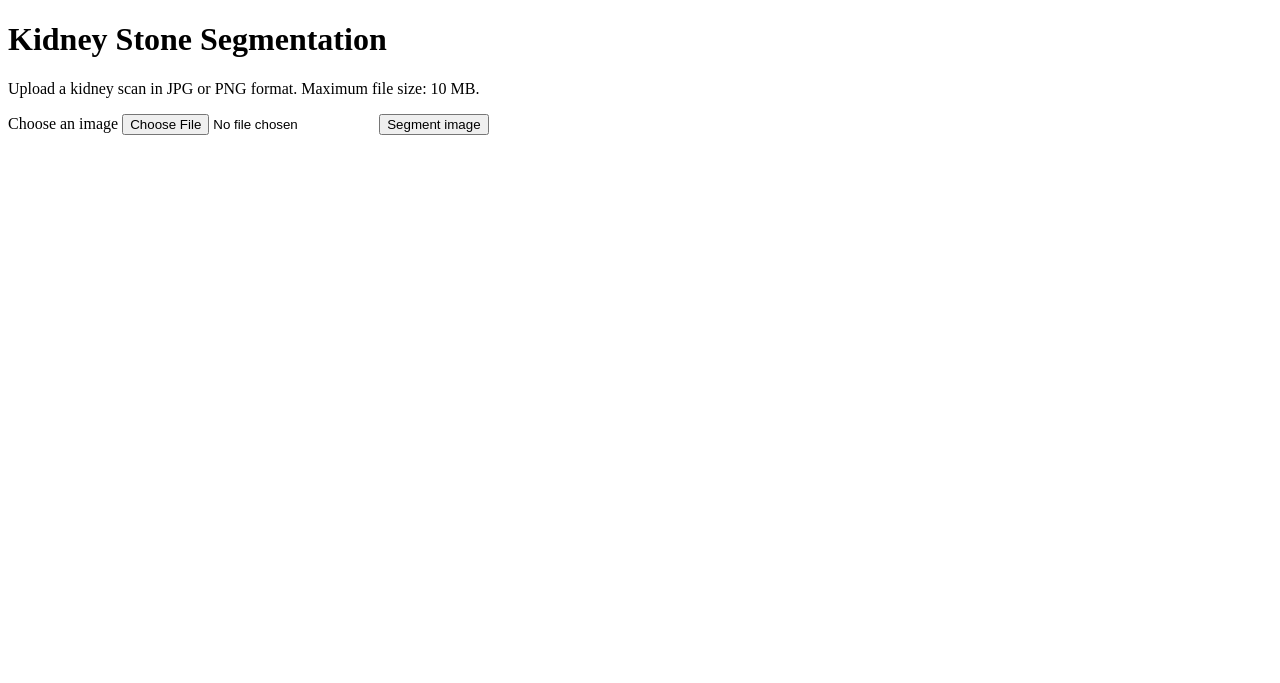
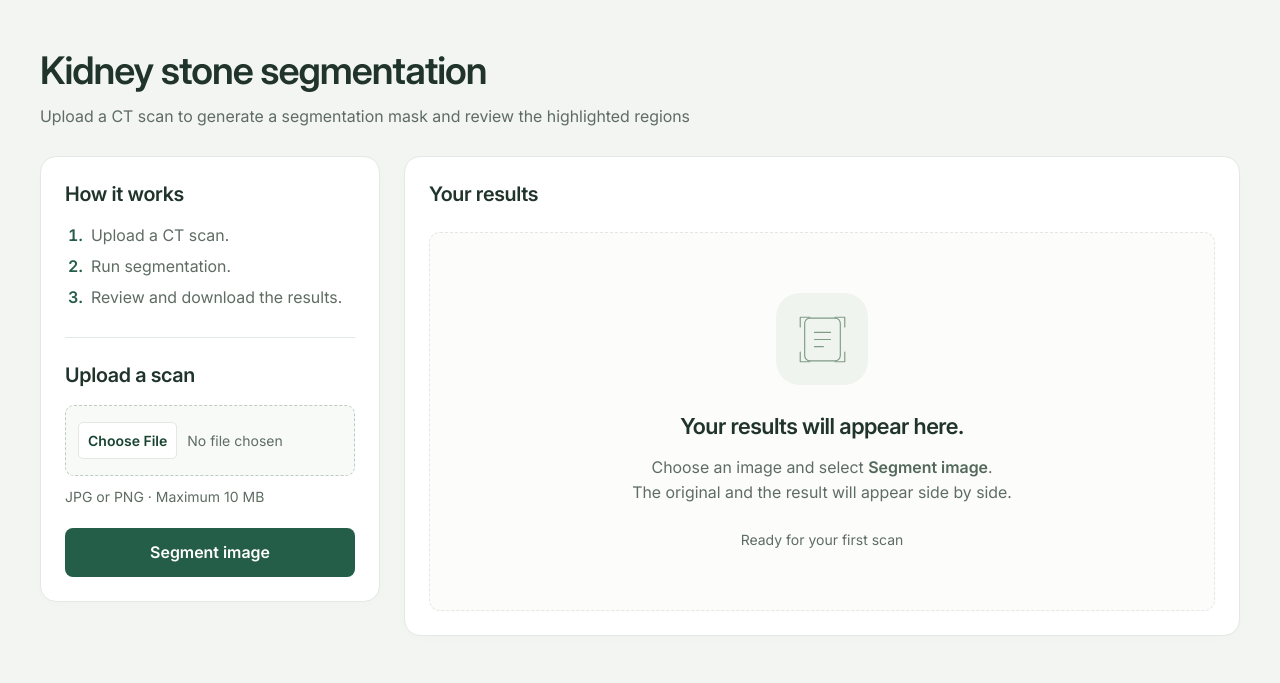
Before and after one commit to pprykhodko/kidney-stones-segmentation-app, a Flask app: page / in a window 1280 px wide. Shown: the top 683 px of the page. Run offline with Flask 3, Linux system fonts and the light colour scheme; some libraries are stand-ins or nearby versions.

Commit message:
feat: connect front-end interface

```diff
--- /dev/null
+++ b/src/static/css/style.css
@@ -0,0 +1,250 @@
+@font-face {
+    font-family: "Inter";
+    src: url("../fonts/InterVariable.woff2") format("woff2");
+    font-style: normal;
+    font-weight: 100 900;
+    font-display: swap;
+}
+
+:root {
+    --background: #f3f5f2;
+    --text: #20342c;
+    --muted: #5e6c63;
+    --border: #e2e8e2;
+    --green: #245d48;
+    --green-dark: #194432;
+    --green-light: #eaf2eb;
+    --text-small: 14px;
+}
+
+* { box-sizing: border-box; }
+
+body {
+    margin: 0;
+    background: var(--background);
+    color: var(--text);
+    font-family: "Inter", Arial, sans-serif;
+    font-size: 16px;
+    line-height: 1.55;
+}
+
+a { color: inherit; }
+button, input { font: inherit; }
+:focus-visible { outline: 3px solid #76ad8b; outline-offset: 4px; }
+
+/* Page layout */
+.page { max-width: 1360px; margin: 0 auto; padding: 48px 40px; }
+.page-heading { margin-bottom: 28px; }
+
+h1 {
+    margin: 0 0 10px;
+    font-size: clamp(28px, 3vw, 38px);
+    line-height: 1.2;
+    font-weight: 600;
+    letter-spacing: -1px;
+}
+
+.page-heading > p:last-child { max-width: 800px; margin: 0; color: var(--muted); }
+h2 { margin: 0; font-size: 20px; font-weight: 600; line-height: 1.35; letter-spacing: -0.3px; }
+h3 { margin: 0; font-size: 20px; font-weight: 600; }
+.muted { color: var(--muted); }
+
+.workspace {
+    display: grid;
+    grid-template-columns: 340px minmax(0, 1fr);
+    align-items: start;
+    gap: 24px;
+}
+
+.panel {
+    min-width: 0;
+    padding: 24px;
+    border: 1px solid var(--border);
+    border-radius: 16px;
+    background: #fff;
+    box-shadow: 0 3px 12px #20342c03;
+}
+
+/* Upload form */
+.upload-panel > h2 { margin-bottom: 16px; }
+.upload-panel form { margin: 0; }
+.file-input {
+    width: 100%;
+    min-width: 0;
+    padding: 16px 12px;
+    color: var(--muted);
+    font-size: var(--text-small);
+    border: 1px dashed #bdcdc0;
+    border-radius: 9px;
+    background: #f8faf7;
+}
+
+.file-input::file-selector-button {
+    margin-right: 10px;
+    padding: 7px 9px;
+    color: var(--green-dark);
+    background: #fff;
+    border: 1px solid var(--border);
+    border-radius: 5px;
+    font: inherit;
+    font-weight: 600;
+    cursor: pointer;
+}
+
+.file-hint { margin: 10px 0 20px; color: var(--muted); font-size: var(--text-small); }
+.button {
+    display: inline-flex;
+    justify-content: center;
+    align-items: center;
+    gap: 14px;
+    min-height: 48px;
+    padding: 12px 18px;
+    border: 1px solid transparent;
+    border-radius: 8px;
+    font-size: 16px;
+    font-weight: 600;
+    line-height: 1.4;
+    text-decoration: none;
+    cursor: pointer;
+    transition: background-color 150ms, border-color 150ms;
+}
+
+.button-primary { background: var(--green); color: #fff; }
+.button-primary:hover { background: var(--green-dark); }
+.button-secondary { background: #fff; border-color: var(--border); }
+.button-secondary:hover { background: #f3f6f1; border-color: #b9c7bd; }
+.submit-button { width: 100%; justify-content: center; }
+.guide { margin: 0 0 24px; padding-bottom: 24px; border-bottom: 1px solid var(--border); }
+.guide ol { margin: 12px 0 0; padding-left: 22px; color: var(--muted); }
+.guide li { padding: 3px 0 3px 4px; }
+.guide li::marker { color: var(--green); font-weight: 600; }
+.error-message {
+    margin: 0 0 18px;
+    padding: 12px;
+    color: #923d31;
+    background: #fff1ed;
+    border: 1px solid #f2d4cb;
+    border-radius: 8px;
+    font-size: var(--text-small);
+    overflow-wrap: anywhere;
+}
+
+/* Results and the initial empty state */
+.results-panel { display: flex; flex-direction: column; min-height: 480px; }
+.results-header {
+    display: flex;
+    align-items: center;
+    justify-content: space-between;
+    flex-wrap: wrap;
+    gap: 14px;
+    margin-bottom: 24px;
+}
+
+.status-badge {
+    display: inline-flex;
+    align-items: center;
+    gap: 6px;
+    padding: 5px 9px;
+    color: var(--green);
+    background: var(--green-light);
+    border-radius: 6px;
+    font-size: var(--text-small);
+    font-weight: 600;
+}
+
+.empty-state {
+    flex: 1;
+    min-height: 340px;
+    padding: 48px 14px;
+    display: flex;
+    flex-direction: column;
+    align-items: center;
+    justify-content: center;
+    text-align: center;
+    border: 1px dashed var(--border);
+    border-radius: 11px;
+    background: #fcfdfb;
+}
+
+.empty-icon {
+    display: grid;
+    place-items: center;
+    width: 92px;
+    height: 92px;
+    margin-bottom: 24px;
+    background: #f0f4ef;
+    border-radius: 24px;
+}
+
+.empty-icon svg { width: 57px; height: 57px; stroke: #809b86; stroke-width: 1.3; stroke-linecap: round; stroke-linejoin: round; }
+.empty-state h3 { font-size: 22px; font-weight: 600; letter-spacing: -0.5px; }
+.empty-state p { margin: 12px 0 24px; color: var(--muted); font-size: 16px; }
+.empty-state strong { color: #53685a; font-weight: 600; }
+.empty-label { color: var(--muted); font-size: var(--text-small); }
+
+.scan-grid { display: grid; grid-template-columns: repeat(2, minmax(0, 1fr)); gap: 16px; }
+.scan-grid-single { grid-template-columns: 1fr; }
+.scan-card { min-width: 0; margin: 0; overflow: hidden; border: 1px solid var(--border); border-radius: 10px; }
+.scan-card figcaption {
+    padding: 14px 16px;
+    display: flex;
+    align-items: center;
+    justify-content: space-between;
+    flex-wrap: wrap;
+    gap: 6px;
+    font-size: 16px;
+    font-weight: 600;
+}
+
+.scan-card figcaption span { color: var(--muted); font-size: var(--text-small); font-weight: 400; }
+.scan-image { aspect-ratio: 4 / 3; display: flex; align-items: center; justify-content: center; background: #111814; }
+.scan-image img { display: block; width: 100%; height: 100%; object-fit: contain; }
+.scan-grid-single .scan-image { max-height: 460px; }
+.result-actions {
+    display: flex;
+    align-items: center;
+    justify-content: space-between;
+    flex-wrap: wrap;
+    gap: 14px;
+    padding: 20px 0;
+}
+
+.result-note { display: flex; align-items: center; gap: 8px; margin: 0; color: var(--muted); font-size: var(--text-small); }
+.legend-dot { flex-shrink: 0; width: 7px; height: 7px; border-radius: 50%; background: #00cb55; }
+.download-actions { display: flex; flex-wrap: wrap; gap: 8px; }
+.download-actions .button { min-height: 44px; padding: 10px 14px; font-size: var(--text-small); }
+.mask-details { padding-top: 16px; border-top: 1px solid var(--border); }
+.mask-details summary { padding: 6px 0; cursor: pointer; font-size: 16px; font-weight: 600; }
+.mask-details summary span { margin-left: 9px; color: var(--muted); font-size: var(--text-small); font-weight: 400; }
+.mask-preview { padding-top: 16px; }
+.mask-preview img { display: block; width: 100%; max-width: 420px; max-height: 420px; object-fit: contain; border-radius: 8px; background: #111814; }
+.mask-preview p { margin: 12px 0 0; font-size: var(--text-small); }
+
+/* Tablet and mobile layout */
+@media (max-width: 1100px) {
+    .page { padding: 40px 28px; }
+    .workspace { grid-template-columns: 300px minmax(0, 1fr); gap: 20px; }
+    .scan-image { max-height: 430px; }
+}
+
+@media (max-width: 900px) {
+    .page { padding: 28px 20px; }
+    .page-heading { margin-bottom: 24px; }
+    .workspace { grid-template-columns: 1fr; }
+    .results-panel { min-height: 400px; }
+    .empty-state { min-height: 280px; padding: 34px 10px; }
+    .empty-state h3 { font-size: 20px; }
+    .empty-state br { display: none; }
+}
+
+@media (max-width: 560px) {
+    .page { padding: 24px 16px; }
+    .panel { padding: 20px; border-radius: 13px; }
+    .scan-grid { grid-template-columns: 1fr; }
+    .download-actions { width: 100%; flex-direction: column; }
+    .download-actions .button { width: 100%; }
+}
+
+@media (prefers-reduced-motion: reduce) {
+    .button { transition: none; }
+}
--- a/src/templates/index.html
+++ b/src/templates/index.html
@@ -4,40 +4,102 @@
     <meta charset="UTF-8">
     <meta name="viewport" content="width=device-width, initial-scale=1.0">
     <title>Kidney Stone Segmentation</title>
+    <link rel="stylesheet" href="{{ url_for('static', filename='css/style.css') }}">
 </head>
 <body>
-    <main>
-        <h1>Kidney Stone Segmentation</h1>
-        <p>Upload a kidney scan in JPG or PNG format. Maximum file size: 10 MB.</p>
+    <main class="page">
+        <div class="page-heading">
+            <h1>Kidney stone segmentation</h1>
+            <p>Upload a CT scan to generate a segmentation mask and review the highlighted regions</p>
+        </div>
 
-        {% if error %}
-            <p role="alert">{{ error }}</p>
-        {% endif %}
+        <div class="workspace">
+            <aside class="upload-panel panel" aria-labelledby="upload-heading">
+                <section class="guide" aria-labelledby="workflow-heading">
+                    <h2 id="workflow-heading">How it works</h2>
+                    <ol>
+                        <li>Upload a CT scan.</li>
+                        <li>Run segmentation.</li>
+                        <li>Review and download the results.</li>
+                    </ol>
+                </section>
 
-        <form action="{{ url_for('upload_file') }}" method="post" enctype="multipart/form-data">
-            <label for="image">Choose an image</label>
-            <input type="file" id="image" name="image" accept="image/jpeg,image/png" required>
-            <button type="submit">Segment image</button>
-        </form>
+                <h2 id="upload-heading">Upload a scan</h2>
 
-        {% if uploaded_image %}
-            <section>
-                <h2>Original scan</h2>
-                <img src="{{ uploaded_image }}" alt="Uploaded kidney scan" width="512" style="max-width: 100%; height: auto;">
+                {% if error %}
+                    <div class="error-message" role="alert">{{ error }}</div>
+                {% endif %}
+
+                <form action="{{ url_for('upload_file') }}" method="post" enctype="multipart/form-data">
+                    <input class="file-input" type="file" id="image" name="image"
+                           accept="image/jpeg,image/png" aria-label="Scan image"
+                           aria-describedby="file-hint" required>
+                    <p class="file-hint" id="file-hint">JPG or PNG · Maximum 10 MB</p>
+                    <button class="button button-primary submit-button" type="submit">
+                        Segment image
+                    </button>
+                </form>
+            </aside>
+
+            <section class="results-panel panel" id="results" aria-labelledby="results-heading">
+                <div class="results-header">
+                    <h2 id="results-heading">Your results</h2>
+                    {% if segmented_image %}
+                        <span class="status-badge" role="status">
+                            <span aria-hidden="true">✓</span> Segmentation complete
+                        </span>
+                    {% endif %}
+                </div>
+
+                {% if uploaded_image %}
+                    <div class="scan-grid{% if not segmented_image %} scan-grid-single{% endif %}">
+                        <figure class="scan-card">
+                            <figcaption>Original scan <span>Input</span></figcaption>
+                            <div class="scan-image">
+                                <img src="{{ uploaded_image }}" alt="Original uploaded kidney scan">
+                            </div>
+                        </figure>
+                        {% if segmented_image %}
+                            <figure class="scan-card">
+                                <figcaption>Segmentation</figcaption>
+                                <div class="scan-image">
+                                    <img src="{{ segmented_image }}" alt="Kidney scan with predicted regions highlighted in green">
+                                </div>
+                            </figure>
+                        {% endif %}
+                    </div>
+                    {% if segmented_image %}
+                        <div class="result-actions">
+                            <p class="result-note"><span class="legend-dot" aria-hidden="true"></span>Predicted stone regions</p>
+                            <div class="download-actions">
+                                <a class="button button-secondary" href="{{ segmented_image }}" download>Download overlay</a>
+                                <a class="button button-primary" href="{{ mask_image }}" download>Download mask <span aria-hidden="true">↓</span></a>
+                            </div>
+                        </div>
+                        <details class="mask-details">
+                            <summary>View binary mask <span>Black &amp; white</span></summary>
+                            <div class="mask-preview">
+                                <img src="{{ mask_image }}" alt="Binary segmentation mask with predicted regions in white">
+                                <p class="muted">White pixels show the predicted regions. Black pixels show the background.</p>
+                            </div>
+                        </details>
+                    {% endif %}
+                {% else %}
+                    <div class="empty-state">
+                        <div class="empty-icon" aria-hidden="true">
+                            <svg viewBox="0 0 64 64" fill="none">
+                                <rect x="12" y="8" width="40" height="48" rx="6" />
+                                <path d="M23 24h18M23 32h18M23 40h10" />
+                                <path d="M7 18V7h11M46 7h11v11M7 46v11h11M46 57h11V46" />
+                            </svg>
+                        </div>
+                        <h3>Your results will appear here.</h3>
+                        <p>Choose an image and select <strong>Segment image</strong>. <br>The original and the result will appear side by side.</p>
+                        <span class="empty-label">Ready for your first scan</span>
+                    </div>
+                {% endif %}
             </section>
-        {% endif %}
-
-        {% if segmented_image %}
-            <section>
-                <h2>Segmentation result</h2>
-                <p role="status">Segmentation complete.</p>
-                <img src="{{ segmented_image }}" alt="Kidney scan with the predicted mask highlighted in green" width="512" style="max-width: 100%; height: auto;">
-            </section>
-            <section>
-                <h2>Predicted mask</h2>
-                <img src="{{ mask_image }}" alt="Predicted binary stone mask" width="512" style="max-width: 100%; height: auto;">
-            </section>
-        {% endif %}
+        </div>
     </main>
 </body>
 </html>
```
Also changed, not shown: src/static/fonts/OFL.txt (added, +92 -0 lines), src/static/fonts/InterVariable.woff2 (added).
